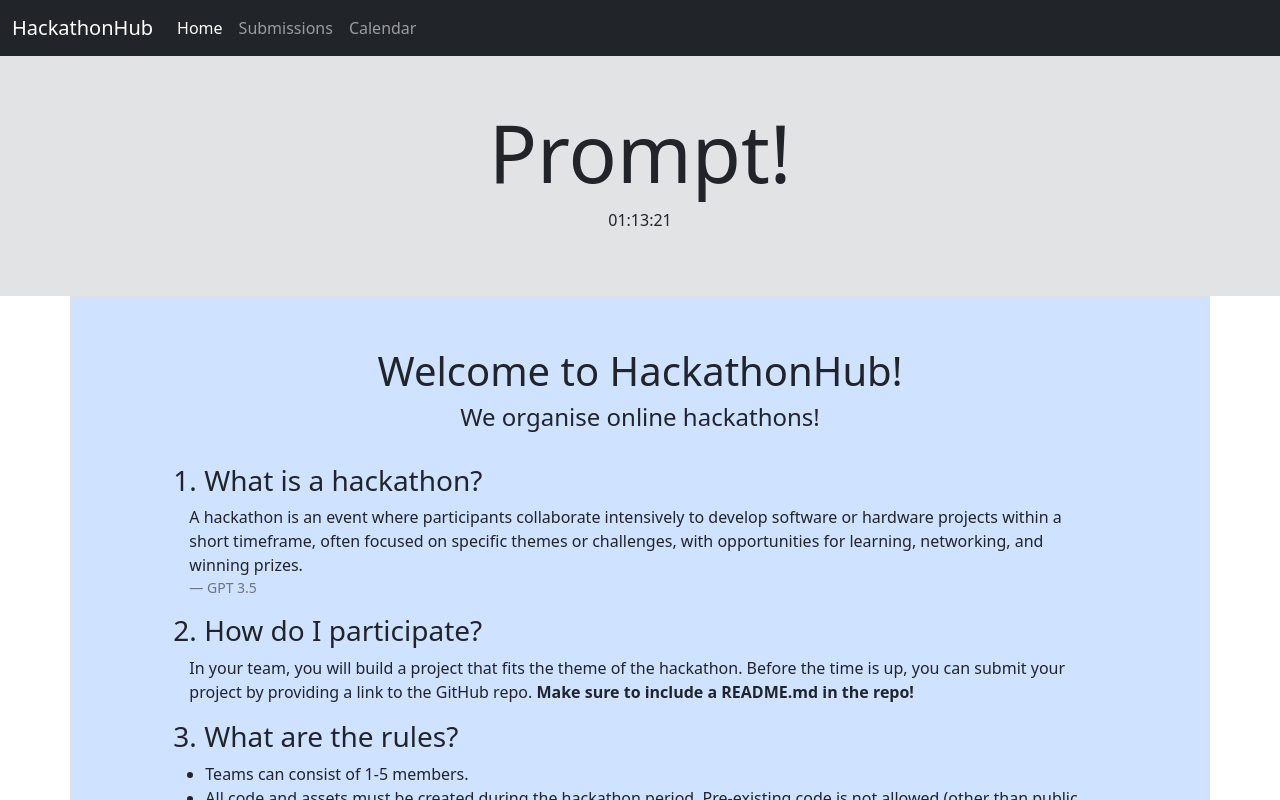
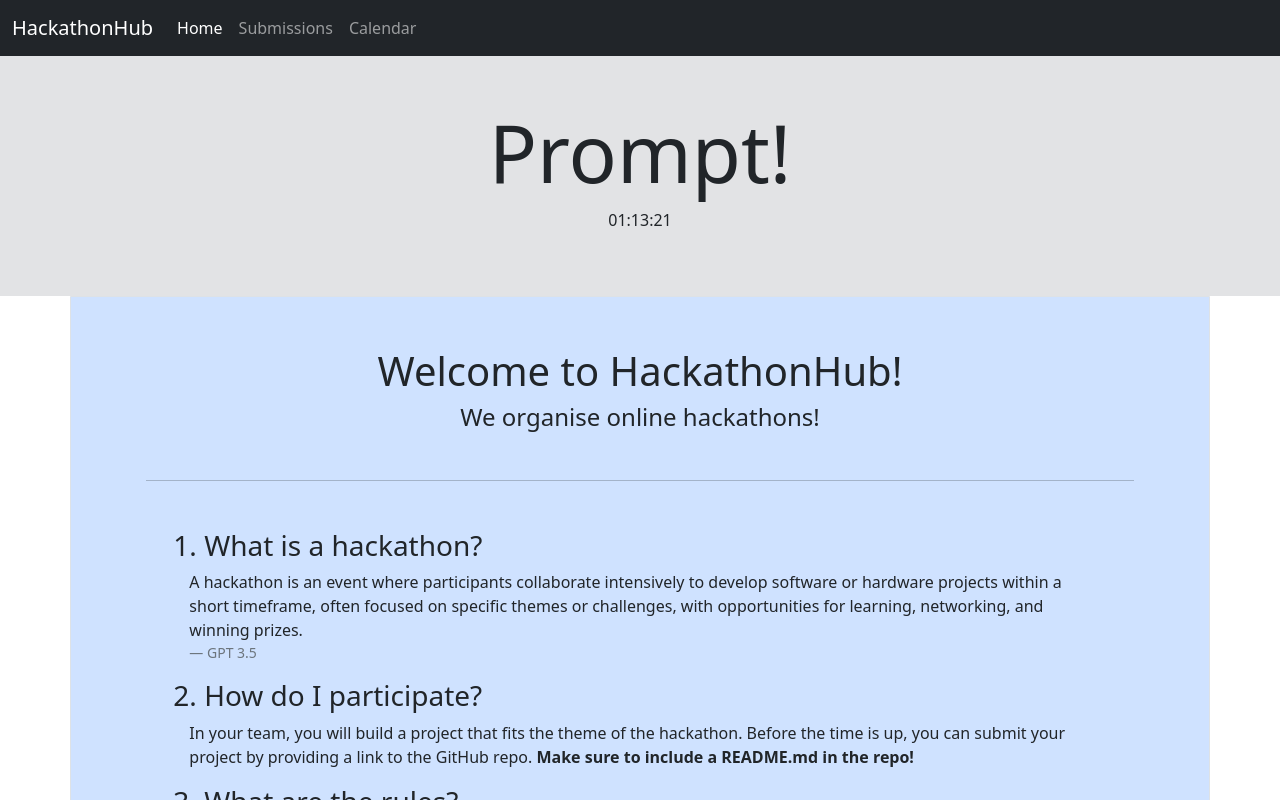
Before and after one commit to A9-dev/hackathonhub, a Next.js app: page / in a window 1280 px wide. Shown: the top 800 px of the page. Built offline with nearby package versions, Linux system fonts and the light colour scheme; no server answers; the database is empty.

Commit message:
feat: added divider

```diff
--- a/src/app/page.tsx
+++ b/src/app/page.tsx
@@ -32,6 +32,7 @@ export default function Home() {
           <h4>We organise online hackathons!</h4>
         </div>
         <br />
+        <hr className="solid mx-auto mb-5" style={{ width: "90%" }} />
         <div className="m-auto" style={{ width: "85%" }}>
           <h3>1. What is a hackathon?</h3>
 
```
